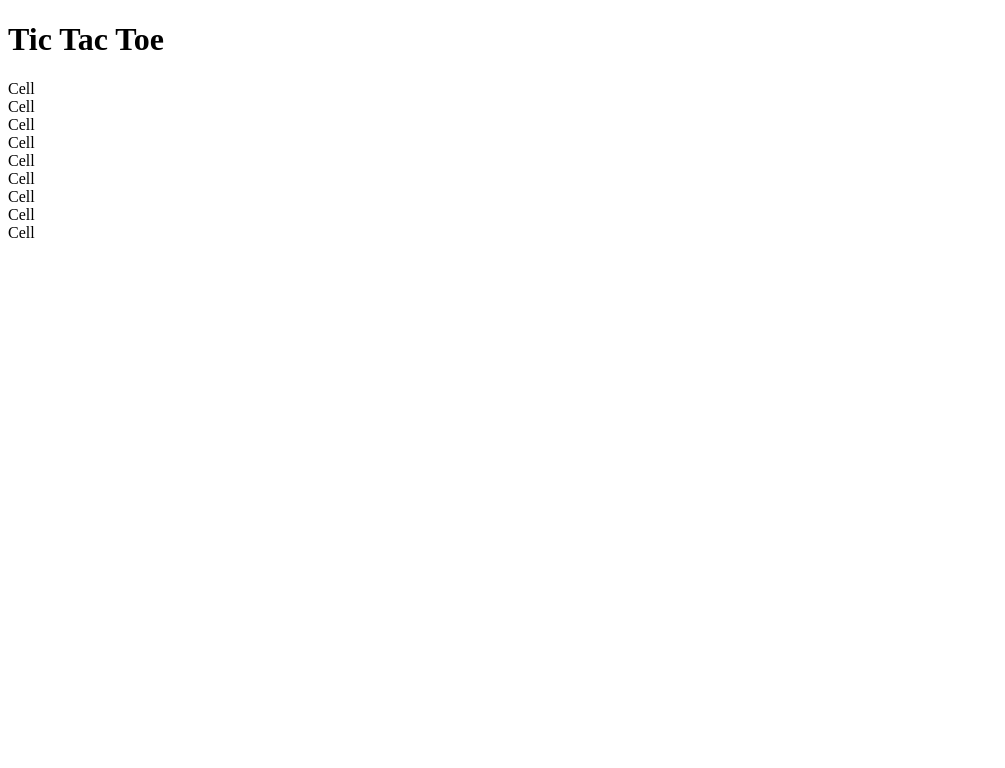
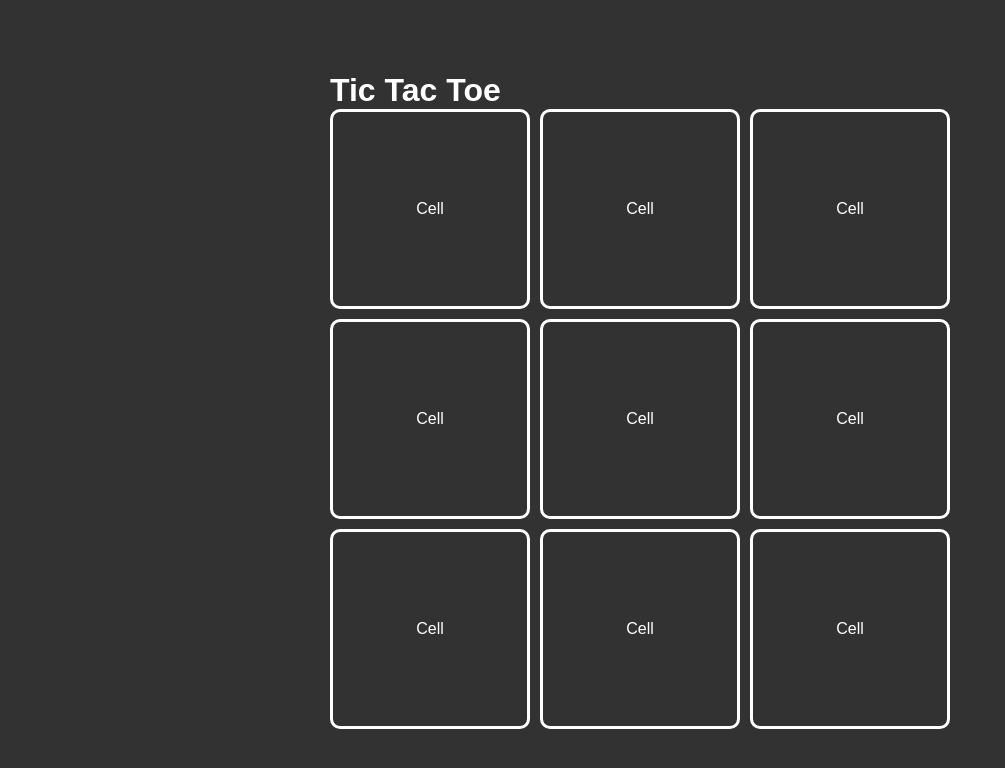
Before and after one commit to rlazar25/tic-tac-toe, a React (Vite) app: page / in a window 1280 px wide. Shown: the top 768 px of the page, without its empty margins (0-1005 px from the left). Built offline with nearby package versions, Linux system fonts and the light colour scheme.

Commit message:
basic scss

```diff
--- a/src/App.jsx
+++ b/src/App.jsx
@@ -8,7 +8,7 @@ const App = () => {
   const [winner, setWinner] = useState(null);
 
   return (
-    <div>
+    <div className="app">
       <h1>Tic Tac Toe</h1>
 
       <div className="gameContainer">
--- a/src/components/CellComponent.jsx
+++ b/src/components/CellComponent.jsx
@@ -2,7 +2,7 @@ import React from 'react'
 
 const CellComponent = () => {
   return (
-    <div>
+    <div className='gameCell'>
       Cell
     </div>
   )
--- a/src/index.scss
+++ b/src/index.scss
@@ -0,0 +1,37 @@
+*{
+  margin: 0;
+  padding: 0;
+  box-sizing: border-box;
+  font-family: sans-serif;
+}
+
+body{
+  color: #fff;
+  background: #323232;
+  height: 100vh;
+  display: flex;
+  justify-content: center;
+  align-items: center;
+}
+
+.app{
+
+
+  .gameContainer{
+    width: 620px;
+    display: flex;
+    flex-wrap: wrap;
+    gap: 10px;
+
+    .gameCell{
+      width: 200px;
+      height: 200px;
+      display: flex;
+      justify-content: center;
+      align-items: center;
+      border: 3px solid #fff;
+      border-radius: 10px;
+    }
+  }
+
+}
```
